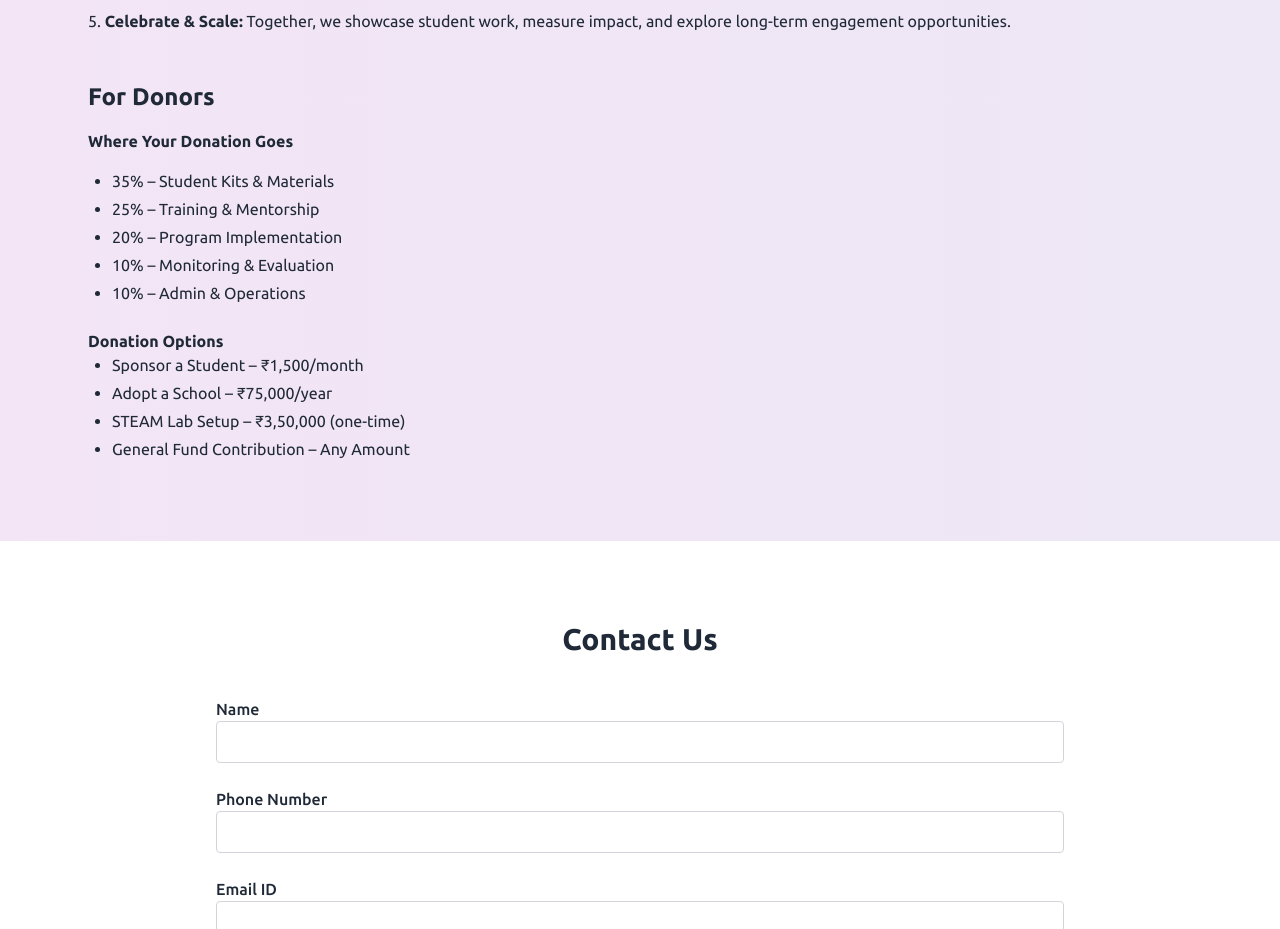
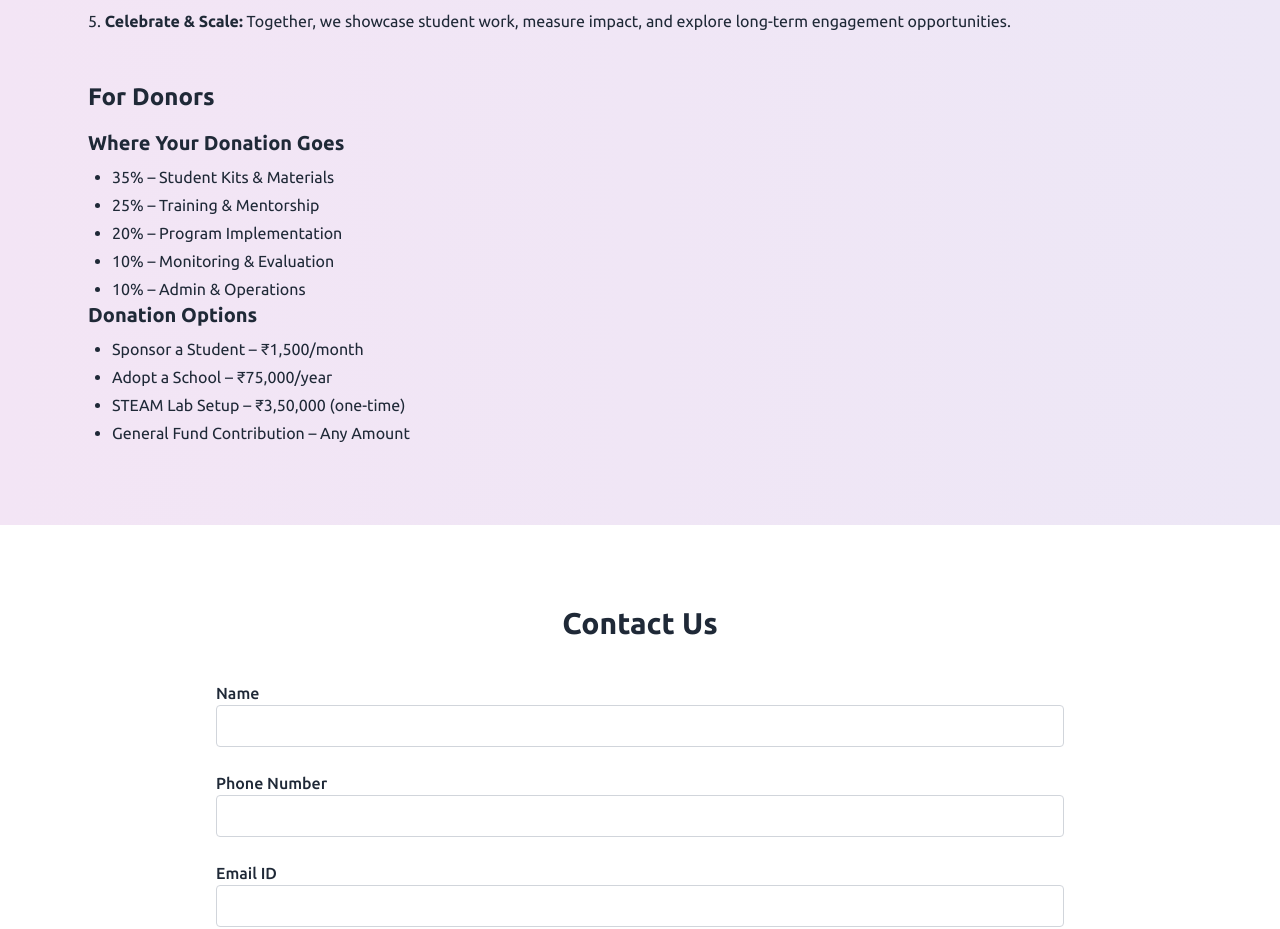
Before and after one commit to shivam-chaturvedi/steam-it, a plain HTML site: page index.html in a window 1280 px wide. Shown: the part 4983-5912 px from the top of the page. Drawn offline with nearby package versions, Linux system fonts and the light colour scheme.

Commit message:
Update font

```diff
--- a/index.html
+++ b/index.html
@@ -341,7 +341,7 @@
 
             <div>
                 <h3 class="text-2xl font-semibold mb-4">For Donors</h3>
-                <p class="mb-4 font-semibold">Where Your Donation Goes</p>
+                <h3 class="text-xl font-semibold mb-2">Where Your Donation Goes</h3>
                 <ul class="list-disc pl-6 space-y-1">
                     <li>35% – Student Kits & Materials</li>
                     <li>25% – Training & Mentorship</li>
@@ -350,7 +350,7 @@
                     <li>10% – Admin & Operations</li>
                 </ul>
 
-                <p class="mt-6 font-semibold">Donation Options</p>
+                <h3 class="text-xl font-semibold mb-2">Donation Options</h3>
                 <ul class="list-disc pl-6 space-y-1">
                     <li>Sponsor a Student – ₹1,500/month</li>
                     <li>Adopt a School – ₹75,000/year</li>
@@ -358,7 +358,7 @@
                     <li>General Fund Contribution – Any Amount</li>
                 </ul>
 
-                <!-- <p class="mt-6 font-semibold">CSR Partnerships</p>
+                <!-- <h3 class="text-xl font-semibold mb-2">CSR Partnerships</h3>
                 <ul class="list-disc pl-6 space-y-1">
                     <li>Custom projects, reporting, employee volunteering</li>
                     <li>Section 12A & 80G, CSR-1 registered</li>
```
